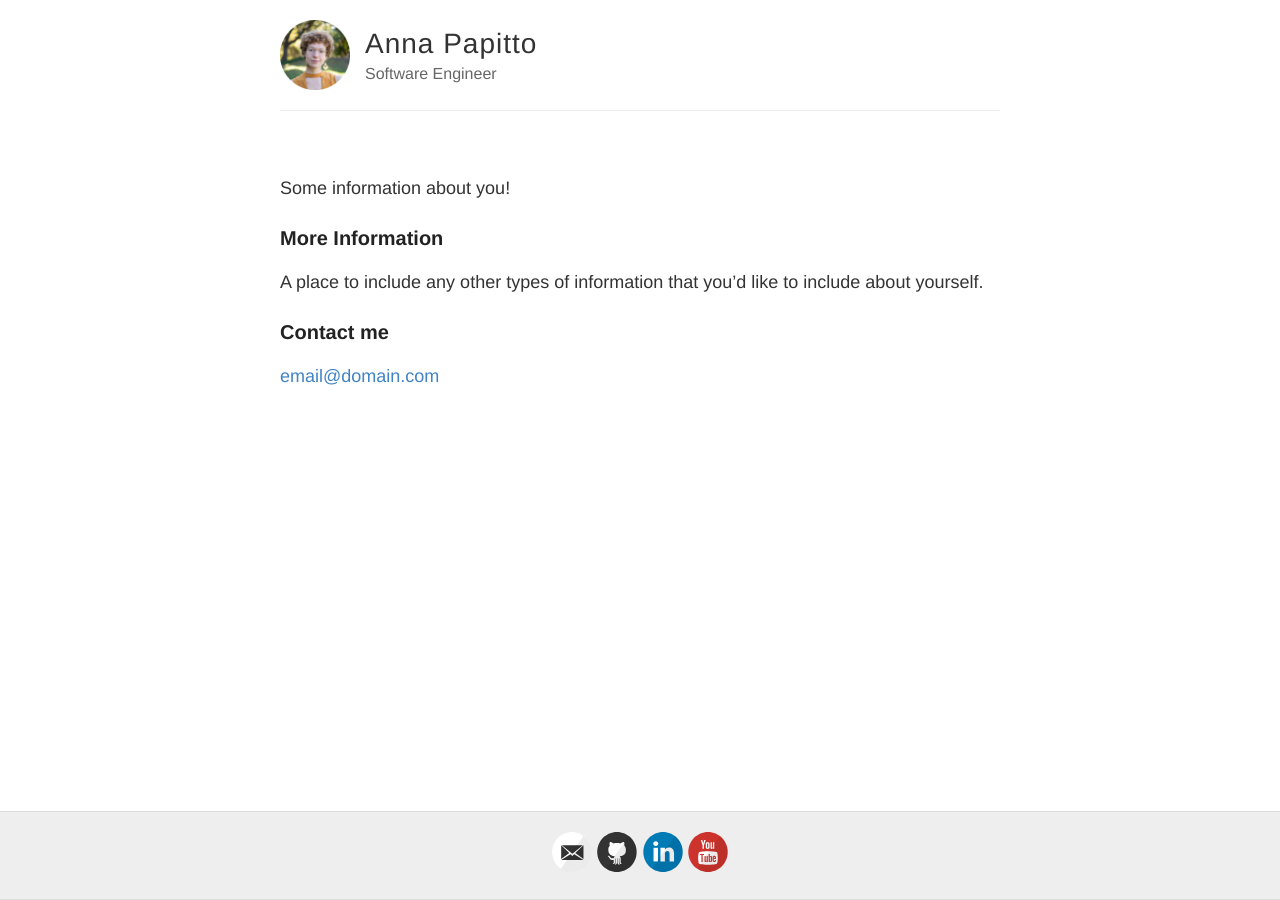
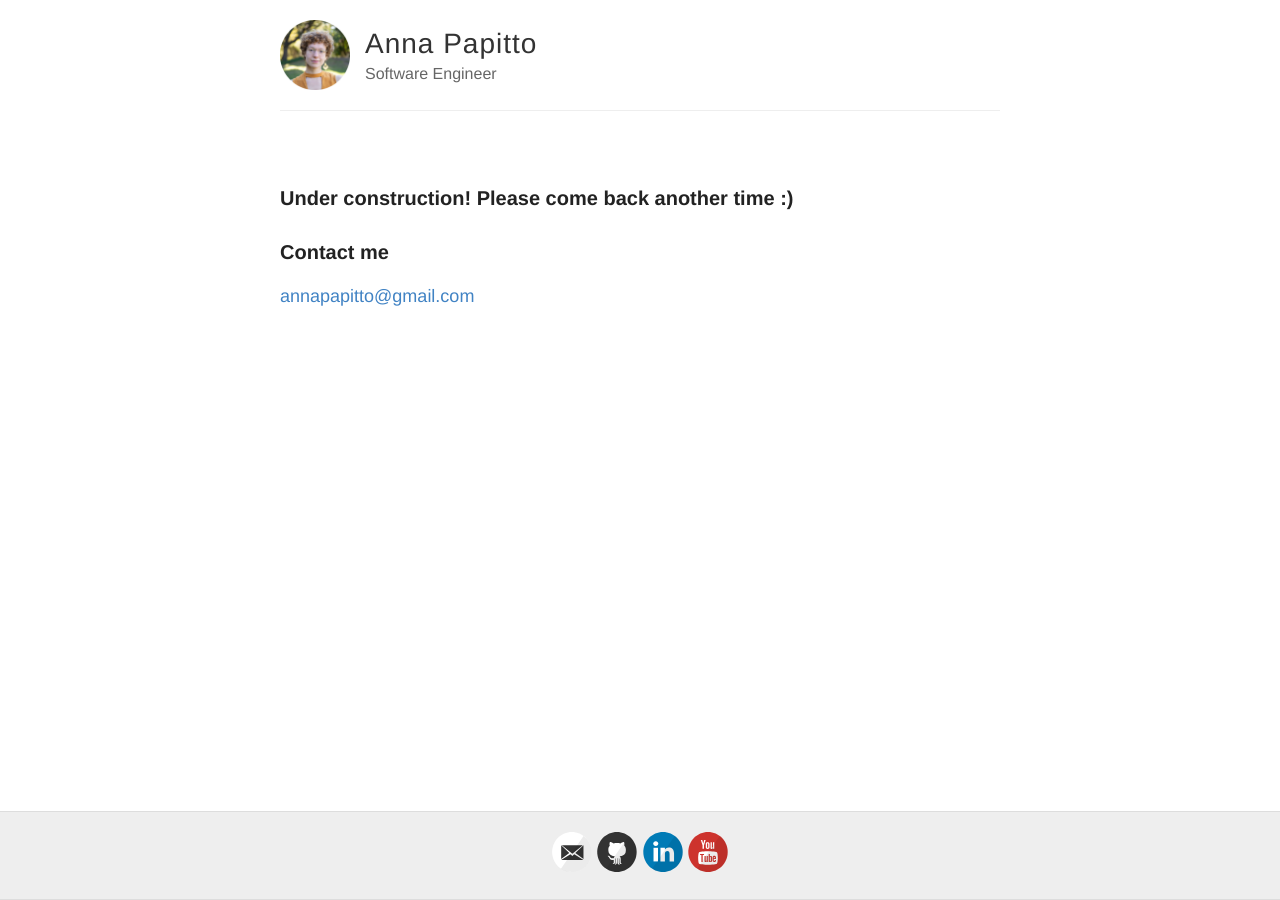
Before and after one commit to annapapitto/annapapitto.github.io, a Jekyll site: the page built from index.md, in a window 1280 px wide. Built offline with Jekyll 4.4.1, drawn with Linux system fonts in a browser that asks for light colours.

Commit message:
About under construction

```diff
--- a/_includes/about.md
+++ b/_includes/about.md
@@ -1,9 +1,5 @@
-Some information about you!
-
-### More Information
-
-A place to include any other types of information that you'd like to include about yourself.
+### Under construction! Please come back another time :)
 
 ### Contact me
 
-[email@domain.com](mailto:email@domain.com)
+[annapapitto@gmail.com](mailto:annapapitto@gmail.com)
```
